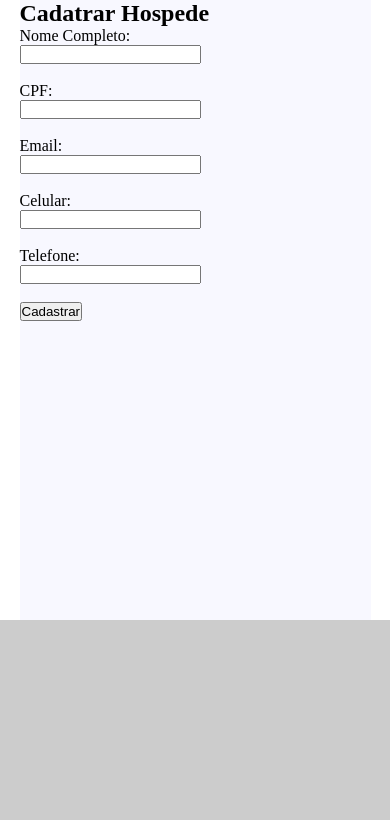
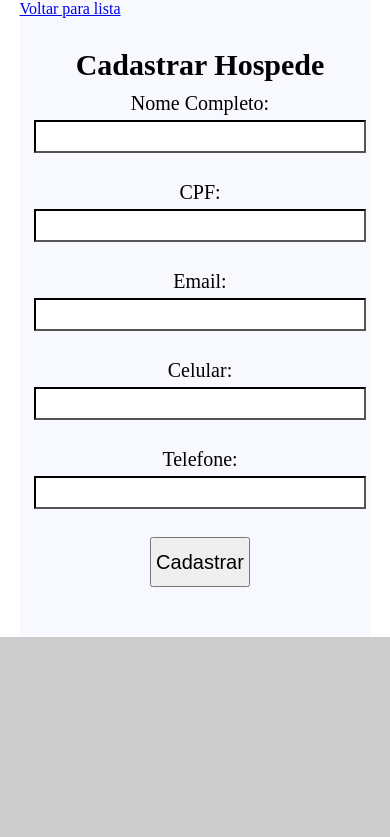
Before and after one commit to willian1996/Projeto-Gestao-Hoteleira, a PHP site: page /cadastrar-hospede.php in a window 390 px wide. Shown: the part 80-917 px from the top of the page. Run offline with PHP 8.4, Linux system fonts and the light colour scheme; some libraries are stand-ins or nearby versions.

Commit message:
Update 07/05

```diff
--- a/cadastrar-hospede.php
+++ b/cadastrar-hospede.php
@@ -4,9 +4,9 @@ require_once 'header.php';
 
 
 <div class="container">
-    <h2>Cadatrar Hospede</h2>
-
+    <a href="lista-hospedes.php">Voltar para lista</a>
     <div class="form_cadastrar_hospede">
+        <h2>Cadastrar Hospede</h2>
         Nome Completo:<br>
         <input onfocusout="validarNome()" type="text" id="fnome_completo" name="nome_completo" required/><span id="spannome"></span>
         <br><br>
@@ -17,10 +17,10 @@ require_once 'header.php';
         <input onfocusout="validarEmail()" type="email" id="femail" name="email" required/><span id="spanemail"></span>
         <br><br>
         Celular:<br>
-        <input type="tel" id="fcelular" name="celular" required/><span id="spancelular"></span>
+        <input onfocusout="validarCelular()" type="tel" id="fcelular" name="celular" required/><span id="spancelular"></span>
         <br><br>
         Telefone:<br>
-        <input type="tel" id="ftelefone" name="telefone" required/><span id="spantelefone"></span>
+        <input onfocusout="validarTelefone()" type="tel" id="ftelefone" name="telefone" required/><span id="spantelefone"></span>
         <br><br>
         <button id="botaoCadastrar" onclick="criarHospede()">Cadastrar</button>
     </div>
--- a/css/style.css
+++ b/css/style.css
@@ -70,6 +70,9 @@ div.container{
 .lista-hospedes table tr:nth-child(even), .detalhes-hospede table tr:nth-child(even){
     background-color: #ddd;
 }
+#spannome, #spancpf, #spanemail, #spancelular, #spantelefone{
+    color: #F00;
+}
 
 @media screen and (max-width: 800px){
     .lista-hospedes table .lastCol{
@@ -90,5 +93,28 @@ div.container{
         margin-bottom: 20px;
         font-size: 30px;
     }
+    .form_cadastrar_hospede{
+        width: 100%;
+        padding: 30px 5px;
+        text-align: center;
+        font-size: 20px;
+    }
+    .form_cadastrar_hospede h2{
+        text-align: center;
+        margin-bottom: 10px;
+
+    }
+    .form_cadastrar_hospede input{
+        width: 90%;
+        padding: 6px;
+        margin: 5px auto;
+        border-color: #000;
+        font-size: 15px;
+    }
+    .form_cadastrar_hospede button{
+        width: 100px;
+        height: 50px;
+        font-size: 20px;
+    }
 
 }
```
Also changed, not shown: js/script.js (+46 -2 lines), server/hospede.class.php (+7 -0 lines).
